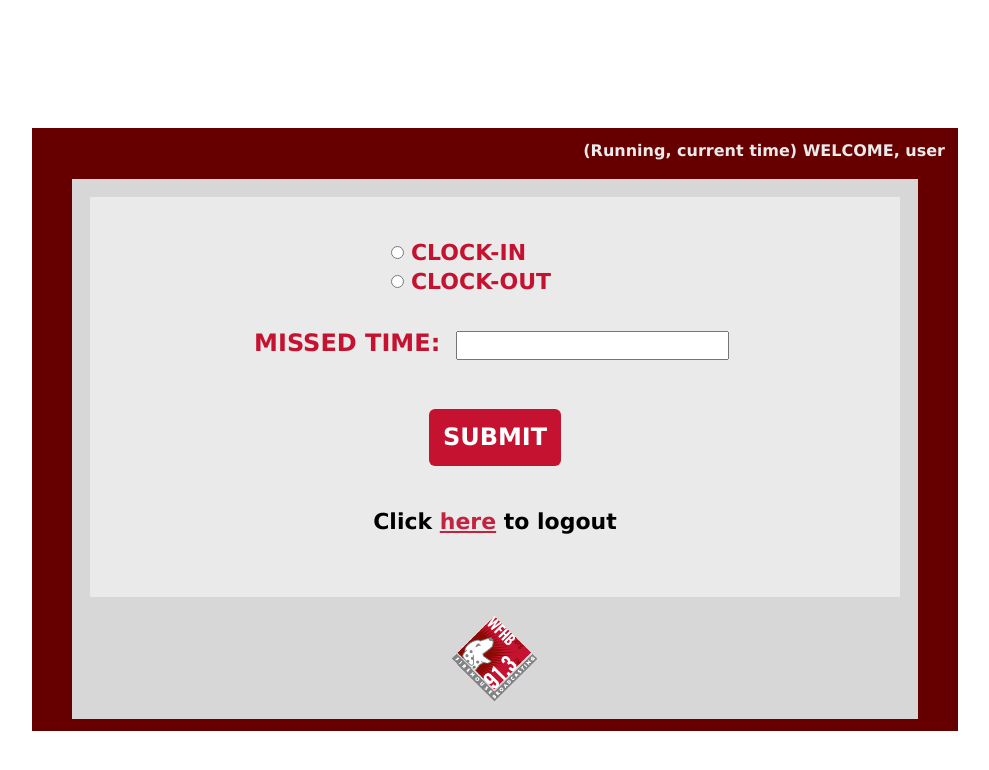
After one commit to seanhmccune/wfhb_log_app, a Django app: template wfhb_log/loginPortal/templates/loginPortal/missedpunch.html in a window 1280 px wide. The commit adds this page. Shown: the top 770 px of the page, without its empty margins (145-1134 px from the left). Run offline with Django 3.2, Linux system fonts and the light colour scheme; the template is opened without the code that fills it, so the values that code supplies are empty.

Commit message:
missed punch page created

```diff
--- a/wfhb_log/loginPortal/templates/loginPortal/clock_out.html
+++ b/wfhb_log/loginPortal/templates/loginPortal/clock_out.html
@@ -1,7 +1,5 @@
 {% extends "loginPortal/base.html" %}
 {% block title %} Clock-Out {% endblock %}
-<body>
-
 
 {% block page %}
 	<span style="float: right">
--- /dev/null
+++ b/wfhb_log/loginPortal/templates/loginPortal/missedpunch.html
@@ -0,0 +1,51 @@
+{% extends "loginPortal/base.html" %}
+{% block title %} Missed Punch {% endblock %}
+
+
+{% block page %}
+	<span style="float: right">
+ 	(Running, current time) WELCOME, user
+	</span>
+
+<br /><br />
+{% endblock %}
+
+
+{% block buttons %}
+	<table class="missedpunch">
+
+    	<form>
+    		<tr>
+				<td>
+       				<input type="radio" name="group1" value="clock-in">
+       			</td>
+
+        		<td>
+					<span id="radio-button-text">CLOCK-IN</span>
+    			</td>
+			</tr>
+
+       		<tr>
+				<td>
+    				<input type="radio" name="group1" value="clock-out">
+   				</td>
+
+  				<td>
+   					<span id="radio-button-text">CLOCK-OUT</span>
+    			</td>
+    		</tr>
+		</form>
+
+    </table>
+
+<br />
+
+
+<form action="index.html" required>
+	MISSED TIME:
+	<input type="text" name="missedpunch" required>
+<br><br />
+	<center><input id="submitbutton" type="submit" value="SUBMIT"></center>
+</form>
+<p>Click <a href="/login/logout">here</a> to logout<p>
+{% endblock %}
--- a/wfhb_log/loginPortal/urls.py
+++ b/wfhb_log/loginPortal/urls.py
@@ -17,6 +17,9 @@ urlpatterns = patterns( ' ',
 	#clock-out
 	url(r'^(?P<volunteer_id>\d+)/clock_out/$', views.clock_out, name="clock_out"),
 
+	#missedpunch
+	url(r'^(?P<volunteer_id>\d+)/missedpunch/$', views.missedpunch, name="missedpunch"),
+
 	# this is the logout buffer, it will bring you back to the login page after loggin a user out
 	url(r'^logout/', views.my_logout, name="logout"),
 
--- a/wfhb_log/loginPortal/views.py
+++ b/wfhb_log/loginPortal/views.py
@@ -35,6 +35,10 @@
 	# should just load that clock-out page, when you hit clock-in
 	return render(request, 'loginPortal/clock_out.html', {})
 
+def missedpunch(request, volunteer_id):
+	# loads missedpunch page
+	return render(request, 'loginPortal/missedpunch.html', {})
+
 def my_logout(request):
 	logout(request)
 	return HttpResponseRedirect('/login/')
```
Also changed, not shown: 2 other files.
